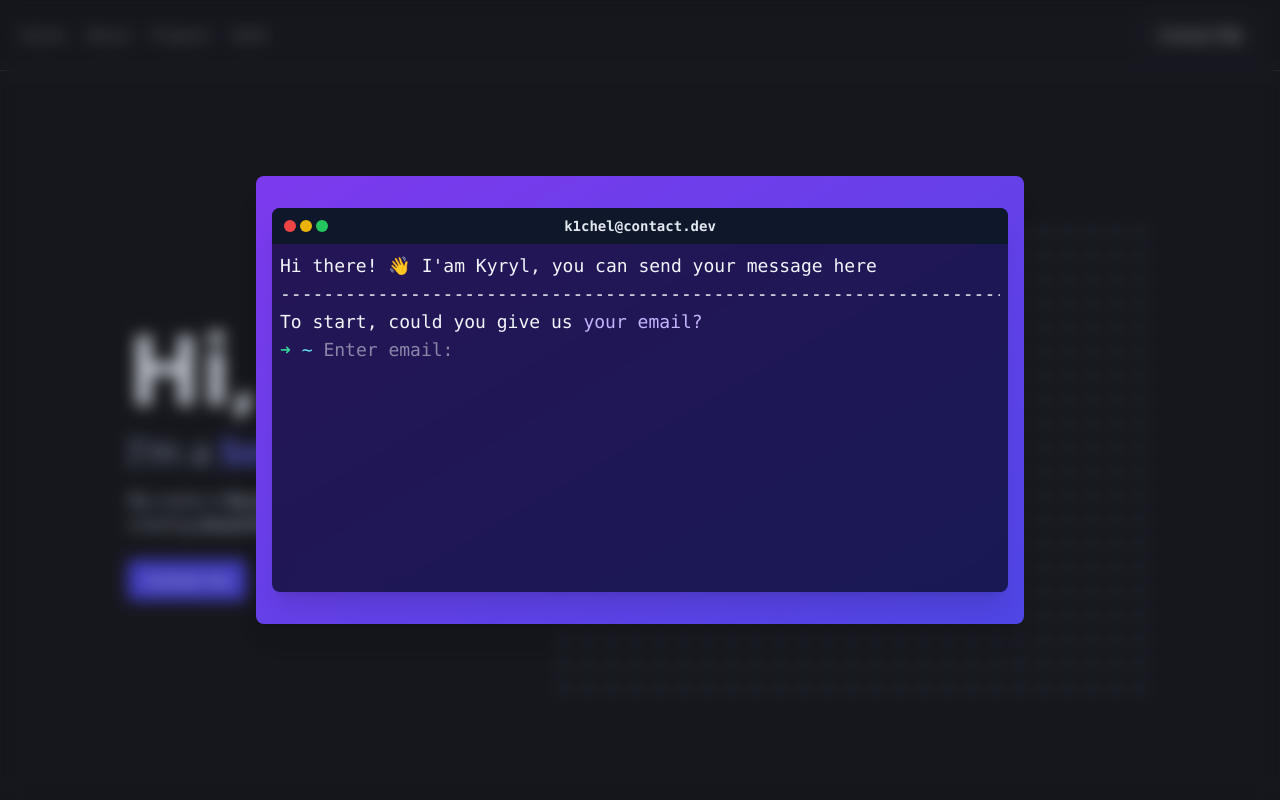
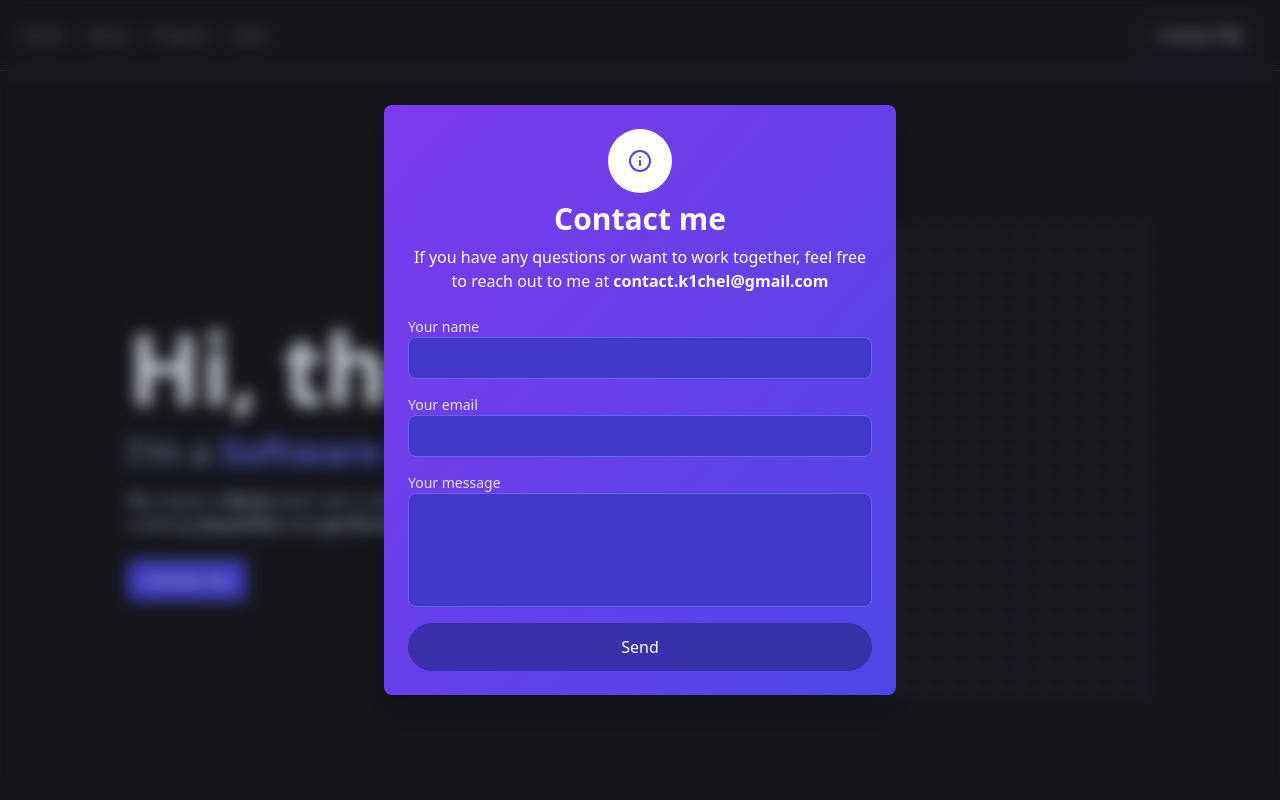
Before and after one commit to K1chel/portfolio, a React (Vite) app: page / in a window 1280 px wide. Both pictures are taken after a click on the button "Contact Me". Shown: the top 800 px of the page. Built offline with nearby package versions, Linux system fonts and the light colour scheme.

Commit message:
contact me modal added

```diff
--- a/package.json
+++ b/package.json
@@ -10,6 +10,7 @@
     "preview": "vite preview"
   },
   "dependencies": {
+    "@emailjs/browser": "^4.3.3",
     "animejs": "^3.2.2",
     "clsx": "^2.0.0",
     "framer-motion": "^10.16.16",
@@ -18,6 +19,8 @@
     "react-dom": "^18.2.0",
     "react-icons": "^4.12.0",
     "react-router-dom": "^6.21.0",
+    "react-textarea-autosize": "^8.5.3",
+    "sonner": "^1.4.41",
     "tailwind-merge": "^2.1.0",
     "zustand": "^4.4.7"
   },
--- a/src/components/modals/contact-modal.jsx
+++ b/src/components/modals/contact-modal.jsx
@@ -1,14 +1,63 @@
-/* eslint-disable react/prop-types */
 import { AnimatePresence, motion } from "framer-motion";
-import { FiCheckCircle } from "react-icons/fi";
-import { Fragment, useEffect, useRef, useState } from "react";
+import { InfoIcon } from "lucide-react";
+import { useRef, useState } from "react";
+import { toast } from "sonner";
+import emailjs from "@emailjs/browser";
+import TextareaAutosize from "react-textarea-autosize";
 
 import { useContactModal } from "../../hooks/use-contact-modal";
 
-const ContactModalt = () => {
+export const ContactModal = () => {
+  const [values, setValues] = useState({
+    user_name: "",
+    user_email: "",
+    message: "",
+  });
+  const [isLoading, setIsLoading] = useState(false);
+  const formRef = useRef();
+
   const { isOpen, onClose } = useContactModal();
-  const containerRef = useRef(null);
-  const inputRef = useRef(null);
+
+  const onSendEmailSubmitHandler = (e) => {
+    e.preventDefault();
+
+    if (!values.user_name || !values.user_email || !values.message) {
+      toast.error("Please fill out all fields");
+      return;
+    }
+
+    setIsLoading(true);
+
+    emailjs
+      .sendForm(
+        import.meta.env.VITE_EMAILJS_SERVICE_ID,
+        import.meta.env.VITE_EMAILJS_TEMPLATE_ID,
+        formRef.current,
+        {
+          publicKey: import.meta.env.VITE_EMAILJS_PUBLIC_KEY,
+        }
+      )
+      .then(
+        () => {
+          console.log("Email sent successfully");
+          setIsLoading(false);
+          toast("You send message successfully, I will get back to you soon", {
+            action: {
+              label: "Close form",
+              onClick: onClose,
+            },
+          });
+          setValues({
+            user_name: "",
+            user_email: "",
+            message: "",
+          });
+        },
+        (error) => {
+          console.error("Email failed to send", error);
+        }
+      );
+  };
 
   return (
     <AnimatePresence>
@@ -18,292 +67,92 @@ const ContactModalt = () => {
           animate={{ opacity: 1 }}
           exit={{ opacity: 0 }}
           onClick={onClose}
-          className="bg-slate-900/20 backdrop-blur fixed inset-0 z-[999] grid place-items-center overflow-y-scroll cursor-pointer"
+          className="bg-slate-900/20 backdrop-blur p-8 fixed inset-0 z-[999] grid place-items-center overflow-y-scroll cursor-pointer"
         >
           <motion.div
             initial={{ scale: 0, rotate: "12.5deg" }}
             animate={{ scale: 1, rotate: "0deg" }}
             exit={{ scale: 0, rotate: "0deg" }}
             onClick={(e) => e.stopPropagation()}
-            className="bg-gradient-to-br from-violet-600 to-indigo-600 text-white rounded-lg w-full max-w-3xl shadow-xl cursor-default relative overflow-hidden"
-            // bg-gradient-to-r from-slate-900 via-purple-900 to-slate-900
+            className="bg-gradient-to-br from-violet-600 to-indigo-600 text-white p-6 rounded-lg w-full max-w-lg shadow-xl cursor-default relative overflow-hidden"
           >
-            <section className="px-4 py-8">
-              <div
-                ref={containerRef}
-                onClick={() => {
-                  inputRef.current?.focus();
-                }}
-                className="h-96 bg-slate-950/70 backdrop-blur rounded-lg w-full max-w-3xl mx-auto overflow-y-scroll shadow-xl cursor-text font-mono"
+            <InfoIcon className="text-white/10 rotate-12 text-[250px] absolute z-0 -top-24 -left-24" />
+            <div className="relative z-10">
+              <div className="bg-white w-16 h-16 mb-2 rounded-full text-3xl text-indigo-600 grid place-items-center mx-auto">
+                <InfoIcon />
+              </div>
+              <h3 className="text-3xl font-bold text-center mb-2">
+                Contact me
+              </h3>
+              <p className="text-center mb-6">
+                If you have any questions or want to work together, feel free to
+                reach out to me at <strong>contact.k1chel@gmail.com</strong>
+              </p>
+              <form
+                ref={formRef}
+                onSubmit={onSendEmailSubmitHandler}
+                className="space-y-4"
               >
-                <TerminalHeader />
-                <TerminalBody inputRef={inputRef} containerRef={containerRef} />
-              </div>
-            </section>
+                <div className="flex flex-col">
+                  <label className="label_primary">Your name</label>
+                  <input
+                    type="text"
+                    name="user_name"
+                    value={values.user_name}
+                    onChange={(e) =>
+                      setValues((prev) => ({
+                        ...prev,
+                        user_name: e.target.value,
+                      }))
+                    }
+                    className="input_primary"
+                  />
+                </div>
+                <div className="flex flex-col">
+                  <label className="label_primary">Your email</label>
+                  <input
+                    type="email"
+                    name="user_email"
+                    value={values.user_email}
+                    onChange={(e) =>
+                      setValues((prev) => ({
+                        ...prev,
+                        user_email: e.target.value,
+                      }))
+                    }
+                    className="input_primary"
+                  />
+                </div>
+                <div className="flex flex-col">
+                  <label className="label_primary">Your message</label>
+                  <TextareaAutosize
+                    type="text"
+                    name="message"
+                    value={values.message}
+                    onChange={(e) =>
+                      setValues((prev) => ({
+                        ...prev,
+                        message: e.target.value,
+                      }))
+                    }
+                    className="input_primary resize-none"
+                    minRows={4}
+                    maxRows={8}
+                  />
+                </div>
+                <button
+                  type="submit"
+                  value="Send"
+                  className="submit_email_button disabled:bg-opacity-30 disabled:cursor-not-allowed disabled:hover-none"
+                  disabled={isLoading}
+                >
+                  {isLoading ? "Sending..." : "Send"}
+                </button>
+              </form>
+            </div>
           </motion.div>
         </motion.div>
       )}
     </AnimatePresence>
   );
 };
-
-const TerminalHeader = () => {
-  return (
-    <div className="w-full p-3 bg-slate-900 flex items-center gap-1 sticky top-0">
-      <div className="w-3 h-3 rounded-full bg-red-500" />
-      <div className="w-3 h-3 rounded-full bg-yellow-500" />
-      <div className="w-3 h-3 rounded-full bg-green-500" />
-      <span className="text-sm text-slate-200 font-semibold absolute left-[50%] -translate-x-[50%]">
-        k1chel@contact.dev
-      </span>
-    </div>
-  );
-};
-
-const TerminalBody = ({ containerRef, inputRef }) => {
-  const [focused, setFocused] = useState(false);
-  const [text, setText] = useState("");
-
-  const [questions, setQuestions] = useState(QUESTIONS);
-
-  const curQuestion = questions.find((q) => !q.complete);
-
-  const handleSubmitLine = (value) => {
-    if (curQuestion) {
-      setQuestions((pv) =>
-        pv.map((q) => {
-          if (q.key === curQuestion.key) {
-            return {
-              ...q,
-              complete: true,
-              value,
-            };
-          }
-          return q;
-        })
-      );
-    }
-  };
-
-  return (
-    <div className="p-2 text-slate-100 text-lg">
-      <InitialText />
-      <PreviousQuestions questions={questions} />
-      <CurrentQuestion curQuestion={curQuestion} />
-      {curQuestion ? (
-        <CurLine
-          text={text}
-          focused={focused}
-          setText={setText}
-          setFocused={setFocused}
-          inputRef={inputRef}
-          command={curQuestion?.key || ""}
-          handleSubmitLine={handleSubmitLine}
-          containerRef={containerRef}
-        />
-      ) : (
-        <Summary questions={questions} setQuestions={setQuestions} />
-      )}
-    </div>
-  );
-};
-
-const InitialText = () => {
-  return (
-    <>
-      <p>Hi there! 👋 I&apos;am Kyryl, you can send your message here</p>
-      <p className="whitespace-nowrap overflow-hidden font-light">
-        ------------------------------------------------------------------------
-      </p>
-    </>
-  );
-};
-
-const PreviousQuestions = ({ questions }) => {
-  return (
-    <>
-      {questions.map((q, i) => {
-        if (q.complete) {
-          return (
-            <Fragment key={i}>
-              <p>
-                {q.text || ""}
-                {q.postfix && (
-                  <span className="text-violet-300">{q.postfix}</span>
-                )}
-              </p>
-              <p className="text-emerald-300">
-                <FiCheckCircle className="inline-block mr-2" />
-                <span>{q.value}</span>
-              </p>
-            </Fragment>
-          );
-        }
-        return <Fragment key={i}></Fragment>;
-      })}
-    </>
-  );
-};
-
-const CurrentQuestion = ({ curQuestion }) => {
-  if (!curQuestion) return <></>;
-
-  return (
-    <p>
-      {curQuestion.text || ""}
-      {curQuestion.postfix && (
-        <span className="text-violet-300">{curQuestion.postfix}</span>
-      )}
-    </p>
-  );
-};
-
-const Summary = ({ questions, setQuestions }) => {
-  const [complete, setComplete] = useState(false);
-
-  const handleReset = () => {
-    setQuestions((pv) => pv.map((q) => ({ ...q, value: "", complete: false })));
-  };
-
-  const handleSend = () => {
-    const formData = questions.reduce((acc, val) => {
-      return { ...acc, [val.key]: val.value };
-    }, {});
-
-    // Send this data to your server or whatever :)
-    console.log(formData);
-
-    setComplete(true);
-  };
-
-  return (
-    <>
-      <p>Beautiful! Here&apos;s what we&apos;ve got:</p>
-      {questions.map((q) => {
-        return (
-          <p key={q.key}>
-            <span className="text-blue-300">{q.key}:</span> {q.value}
-          </p>
-        );
-      })}
-      <p>Look good?</p>
-      {complete ? (
-        <p className="text-emerald-300">
-          <FiCheckCircle className="inline-block mr-2" />
-          <span>Sent! We&apos;ll get back to you ASAP 😎</span>
-        </p>
-      ) : (
-        <div className="flex gap-2 mt-2">
-          <button
-            onClick={handleReset}
-            className="px-3 py-1 text-base hover:opacity-90 transition-opacity rounded bg-slate-100 text-black"
-          >
-            Restart
-          </button>
-          <button
-            onClick={handleSend}
-            className="px-3 py-1 text-base hover:opacity-90 transition-opacity rounded bg-indigo-500 text-white"
-          >
-            Send it!
-          </button>
-        </div>
-      )}
-    </>
-  );
-};
-
-const CurLine = ({
-  text,
-  focused,
-  setText,
-  setFocused,
-  inputRef,
-  command,
-  handleSubmitLine,
-  containerRef,
-}) => {
-  const scrollToBottom = () => {
-    if (containerRef.current) {
-      containerRef.current.scrollTop = containerRef.current.scrollHeight;
-    }
-  };
-
-  const onSubmit = (e) => {
-    e.preventDefault();
-    handleSubmitLine(text);
-    setText("");
-    setTimeout(() => {
-      scrollToBottom();
-    }, 0);
-  };
-
-  const onChange = (e) => {
-    setText(e.target.value);
-    scrollToBottom();
-  };
-
-  useEffect(() => {
-    return () => setFocused(false);
-  }, []);
-
-  return (
-    <>
-      <form onSubmit={onSubmit}>
-        <input
-          ref={inputRef}
-          onChange={onChange}
-          value={text}
-          type="text"
-          className="sr-only"
-          autoComplete="off"
-          onFocus={() => setFocused(true)}
-          onBlur={() => setFocused(false)}
-        />
-      </form>
-      <p>
-        <span className="text-emerald-400">➜</span>{" "}
-        <span className="text-cyan-300">~</span>{" "}
-        {command && <span className="opacity-50">Enter {command}: </span>}
-        {text}
-        {focused && (
-          <motion.span
-            animate={{ opacity: [1, 1, 0, 0] }}
-            transition={{
-              repeat: Infinity,
-              duration: 1,
-              ease: "linear",
-              times: [0, 0.5, 0.5, 1],
-            }}
-            className="inline-block w-2 h-5 bg-slate-400 translate-y-1 ml-0.5"
-          />
-        )}
-      </p>
-    </>
-  );
-};
-
-export default ContactModalt;
-
-const QUESTIONS = [
-  {
-    key: "email",
-    text: "To start, could you give us ",
-    postfix: "your email?",
-    complete: false,
-    value: "",
-  },
-  {
-    key: "name",
-    text: "Awesome! And what's ",
-    postfix: "your name?",
-    complete: false,
-    value: "",
-  },
-  {
-    key: "description",
-    text: "Perfect, and ",
-    postfix: "what is yout question",
-    complete: false,
-    value: "",
-  },
-];
--- a/src/index.css
+++ b/src/index.css
@@ -12,7 +12,18 @@ body,
   @apply bg-zinc-900 text-gray-50;
 }
 
-/* BEGIN: abpxx6d04wxr */
+.label_primary {
+  @apply text-sm text-zinc-200 font-medium;
+}
+
+.input_primary {
+  @apply w-full py-2 px-3 rounded-lg bg-indigo-700 border border-indigo-500 outline-none focus-within:ring-2 focus-within:ring-indigo-800;
+}
+
+.submit_email_button {
+  @apply w-full py-3 bg-indigo-800/90 rounded-full hover:bg-indigo-800/50 transition-all disabled:hover:bg-indigo-800/90;
+}
+
 ::-webkit-scrollbar {
   width: 10px;
   @apply md:block hidden;
@@ -30,4 +41,3 @@ body,
 ::-webkit-scrollbar-thumb:hover {
   background-color: #5153db;
 }
-/* END: abpxx6d04wxr */
--- a/src/main.jsx
+++ b/src/main.jsx
@@ -2,6 +2,7 @@ import React from "react";
 import ReactDOM from "react-dom/client";
 import App from "./App.jsx";
 import "./index.css";
+import { Toaster } from "sonner";
 import { BrowserRouter } from "react-router-dom";
 import { ModalProviders } from "./providers/modal-providers.jsx";
 
@@ -10,6 +11,7 @@ ReactDOM.createRoot(document.getElementById("root")).render(
     <BrowserRouter>
       <App />
       <ModalProviders />
+      <Toaster theme="dark" />
     </BrowserRouter>
   </React.StrictMode>
 );
--- a/src/providers/modal-providers.jsx
+++ b/src/providers/modal-providers.jsx
@@ -1,4 +1,4 @@
-import ContactModal from "../components/modals/contact-modal";
+import { ContactModal } from "../components/modals/contact-modal";
 
 export const ModalProviders = () => {
   return (
```
Also changed, not shown: 2 other files (tests, documents, lock files or other folders).
